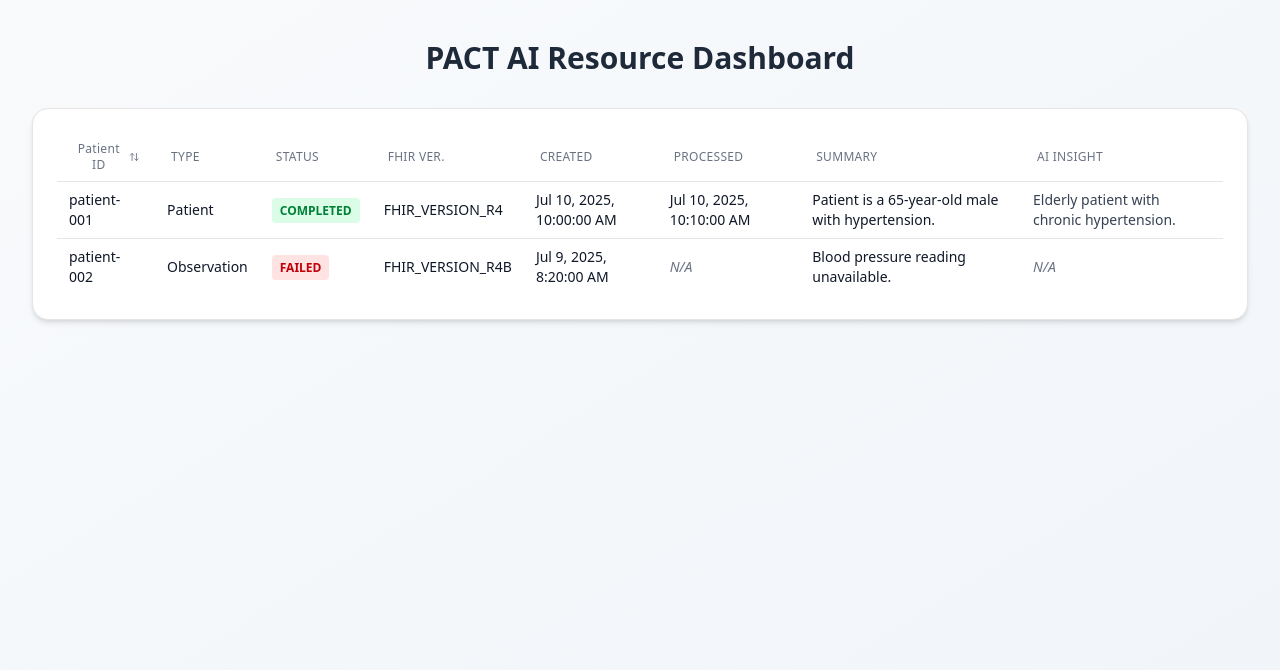
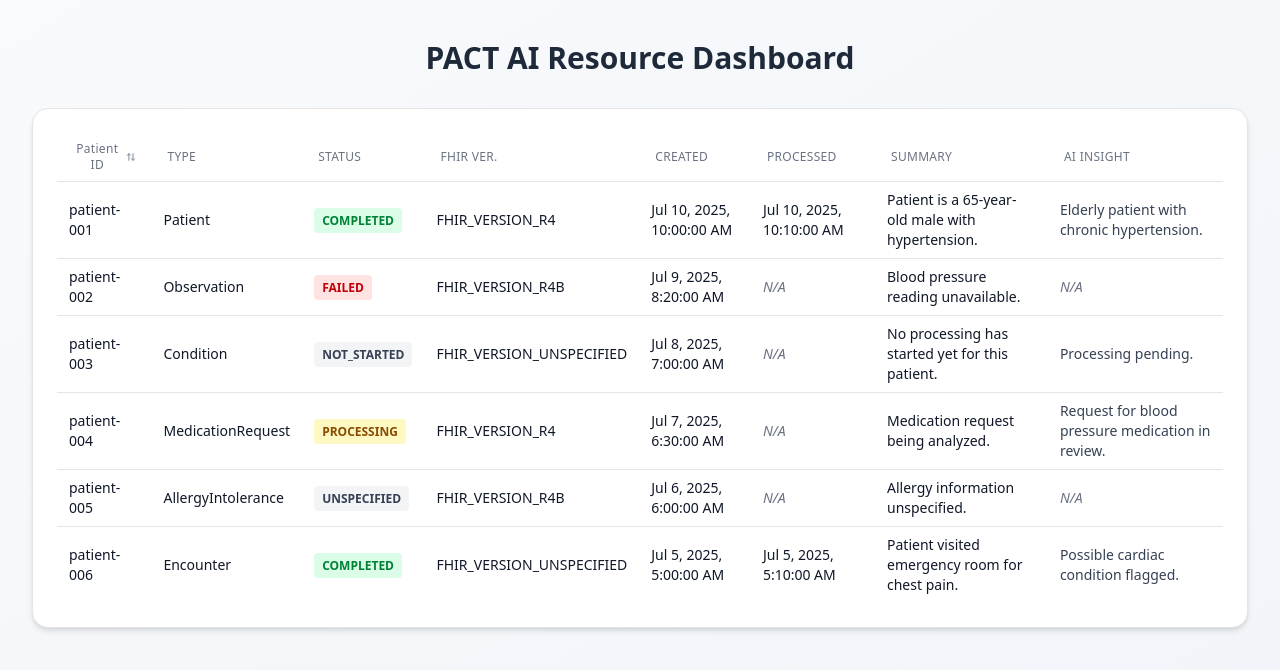
Before and after one commit to Gayathri-Nuthalapati/pact-ai-table, a Next.js app: page / in a window 1280 px wide. Shown: the top 670 px of the page. Built offline with nearby package versions, Linux system fonts and the light colour scheme.

Commit message:
Adding more records

```diff
--- a/src/data/mock-data.ts
+++ b/src/data/mock-data.ts
@@ -26,7 +26,6 @@ export const mockData: ResourceWrapper[] = [
         state: ProcessingState.PROCESSING_STATE_FAILED,
         createdTime: "2025-07-09T08:20:00Z",
         fetchTime: "2025-07-09T08:25:00Z",
-        processedTime: undefined,
         identifier: {
           key: "res-002",
           uid: "uid-002",
@@ -39,4 +38,77 @@ export const mockData: ResourceWrapper[] = [
       aiSummary: undefined,
     },
   },
+  {
+    resource: {
+      metadata: {
+        state: ProcessingState.PROCESSING_STATE_NOT_STARTED,
+        createdTime: "2025-07-08T07:00:00Z",
+        fetchTime: "2025-07-08T07:05:00Z",
+        identifier: {
+          key: "res-003",
+          uid: "uid-003",
+          patientId: "patient-003",
+        },
+        resourceType: "Condition",
+        version: FHIRVersion.FHIR_VERSION_UNSPECIFIED,
+      },
+      humanReadableStr: "No processing has started yet for this patient.",
+      aiSummary: "Processing pending.",
+    },
+  },
+  {
+    resource: {
+      metadata: {
+        state: ProcessingState.PROCESSING_STATE_PROCESSING,
+        createdTime: "2025-07-07T06:30:00Z",
+        fetchTime: "2025-07-07T06:32:00Z",
+        identifier: {
+          key: "res-004",
+          uid: "uid-004",
+          patientId: "patient-004",
+        },
+        resourceType: "MedicationRequest",
+        version: FHIRVersion.FHIR_VERSION_R4,
+      },
+      humanReadableStr: "Medication request being analyzed.",
+      aiSummary: "Request for blood pressure medication in review.",
+    },
+  },
+  {
+    resource: {
+      metadata: {
+        state: ProcessingState.PROCESSING_STATE_UNSPECIFIED,
+        createdTime: "2025-07-06T06:00:00Z",
+        fetchTime: "2025-07-06T06:02:00Z",
+        identifier: {
+          key: "res-005",
+          uid: "uid-005",
+          patientId: "patient-005",
+        },
+        resourceType: "AllergyIntolerance",
+        version: FHIRVersion.FHIR_VERSION_R4B,
+      },
+      humanReadableStr: "Allergy information unspecified.",
+      aiSummary: undefined,
+    },
+  },
+  {
+    resource: {
+      metadata: {
+        state: ProcessingState.PROCESSING_STATE_COMPLETED,
+        createdTime: "2025-07-05T05:00:00Z",
+        fetchTime: "2025-07-05T05:05:00Z",
+        processedTime: "2025-07-05T05:10:00Z",
+        identifier: {
+          key: "res-006",
+          uid: "uid-006",
+          patientId: "patient-006",
+        },
+        resourceType: "Encounter",
+        version: FHIRVersion.FHIR_VERSION_UNSPECIFIED,
+      },
+      humanReadableStr: "Patient visited emergency room for chest pain.",
+      aiSummary: "Possible cardiac condition flagged.",
+    },
+  },
 ];
```
